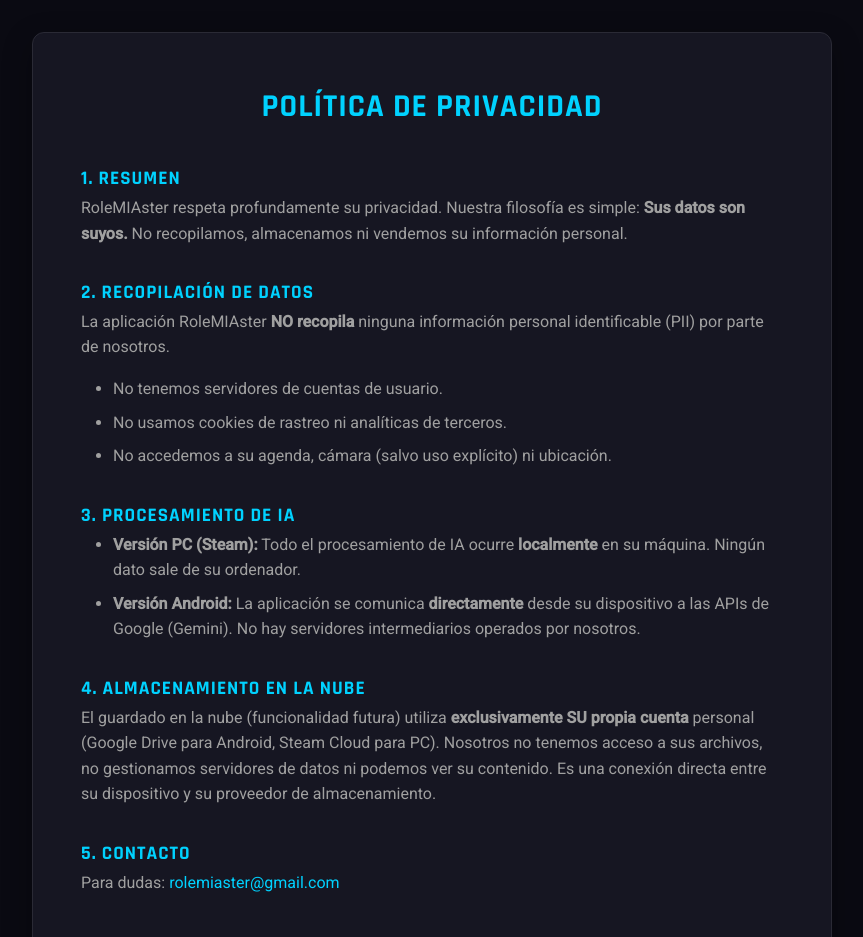
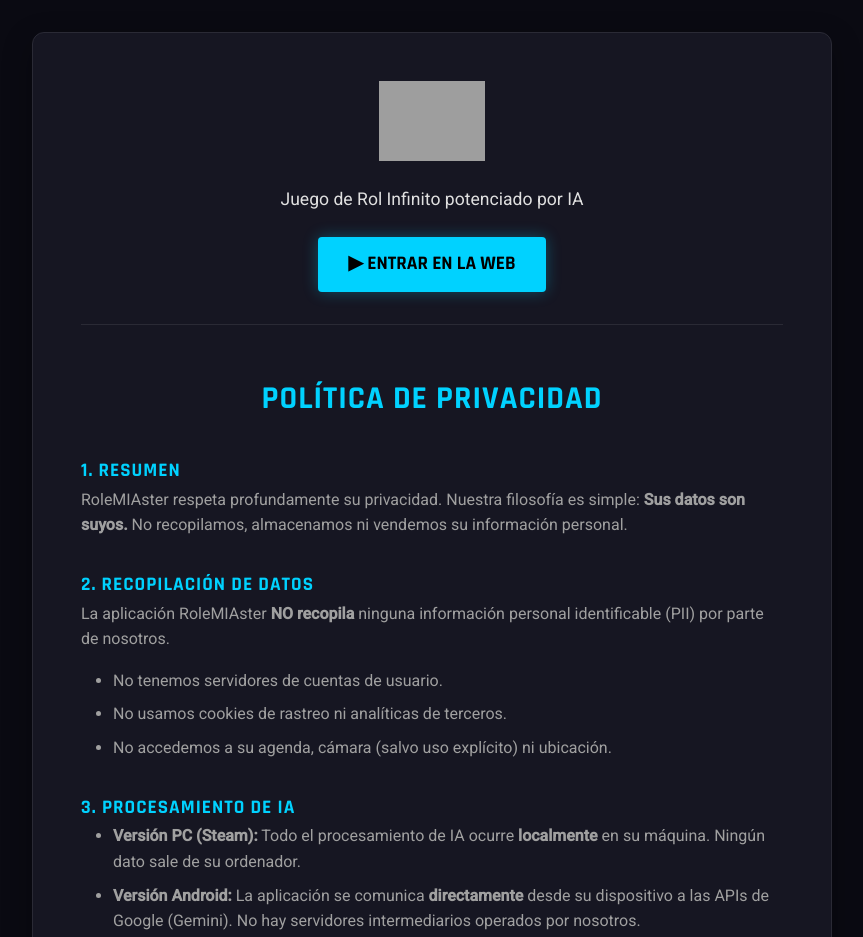
Before and after one commit to rolemiaster/Rolemiaster_docs_publico, a plain HTML site: page index.html in a window 1280 px wide. Shown: the top 937 px of the page, without its empty margins (208-1071 px from the left). Drawn offline with Linux system fonts and the light colour scheme; grey boxes are pictures that could not be loaded.

Commit message:
Add Play Web button to docs index

```diff
--- a/index.html
+++ b/index.html
@@ -91,7 +91,38 @@
 
 <body>
 
-    <div class="container">
+    <div class="container" style="position: relative;">
+        <!-- Header / Hero Section -->
+        <div
+            style="text-align: center; margin-bottom: 3rem; padding-bottom: 2rem; border-bottom: 1px solid var(--border);">
+            <img src="https://lh3.googleusercontent.com/d/1HHm2vPI3WDqt-FchV45EewwieKgckyY1" alt="RoleMIAster"
+                style="max-width: 100%; height: auto; max-height: 80px; margin-bottom: 1.5rem; display: block; margin-left: auto; margin-right: auto;">
+
+            <p style="color: var(--text-main); font-size: 1.1rem; margin-bottom: 1.5rem;">
+                Juego de Rol Infinito potenciado por IA
+            </p>
+
+            <a href="https://script.google.com/macros/s/AKfycbz14uDk3DPUKrtK_IQ6jHRyTnQopRM0q6DX5Eb1GTZg0iPFboz8da2x5gmALGvpF9NI/exec"
+                style="
+                display: inline-block;
+                background-color: var(--primary);
+                color: #000;
+                padding: 12px 30px;
+                font-family: 'Rajdhani', sans-serif;
+                font-weight: 700;
+                font-size: 1.2rem;
+                text-decoration: none;
+                border-radius: 4px;
+                text-transform: uppercase;
+                transition: transform 0.2s, box-shadow 0.2s;
+                box-shadow: 0 0 15px rgba(0, 210, 255, 0.3);
+               "
+                onmouseover="this.style.transform='scale(1.05)'; this.style.boxShadow='0 0 25px rgba(0, 210, 255, 0.6)';"
+                onmouseout="this.style.transform='scale(1)'; this.style.boxShadow='0 0 15px rgba(0, 210, 255, 0.3)';">
+                ▶ Entrar en la Web
+            </a>
+        </div>
+
         <h2>Política de Privacidad</h2>
 
         <h3>1. Resumen</h3>
```
